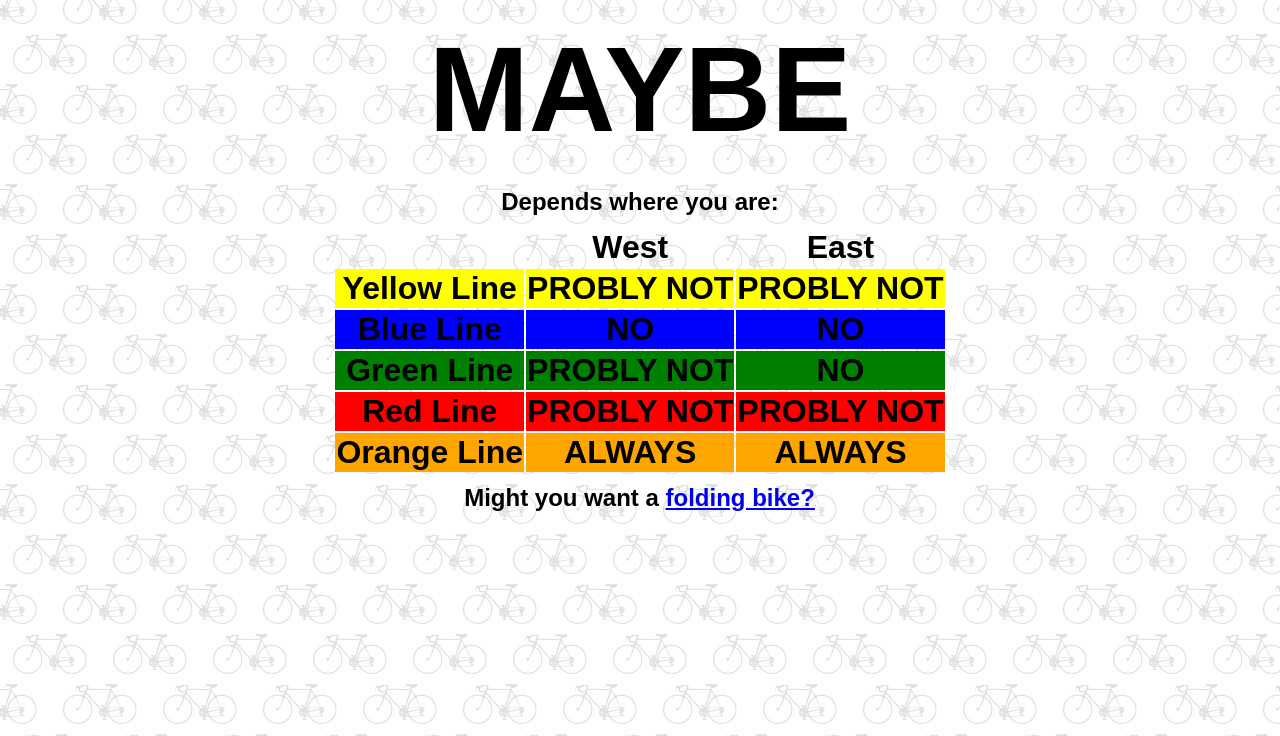
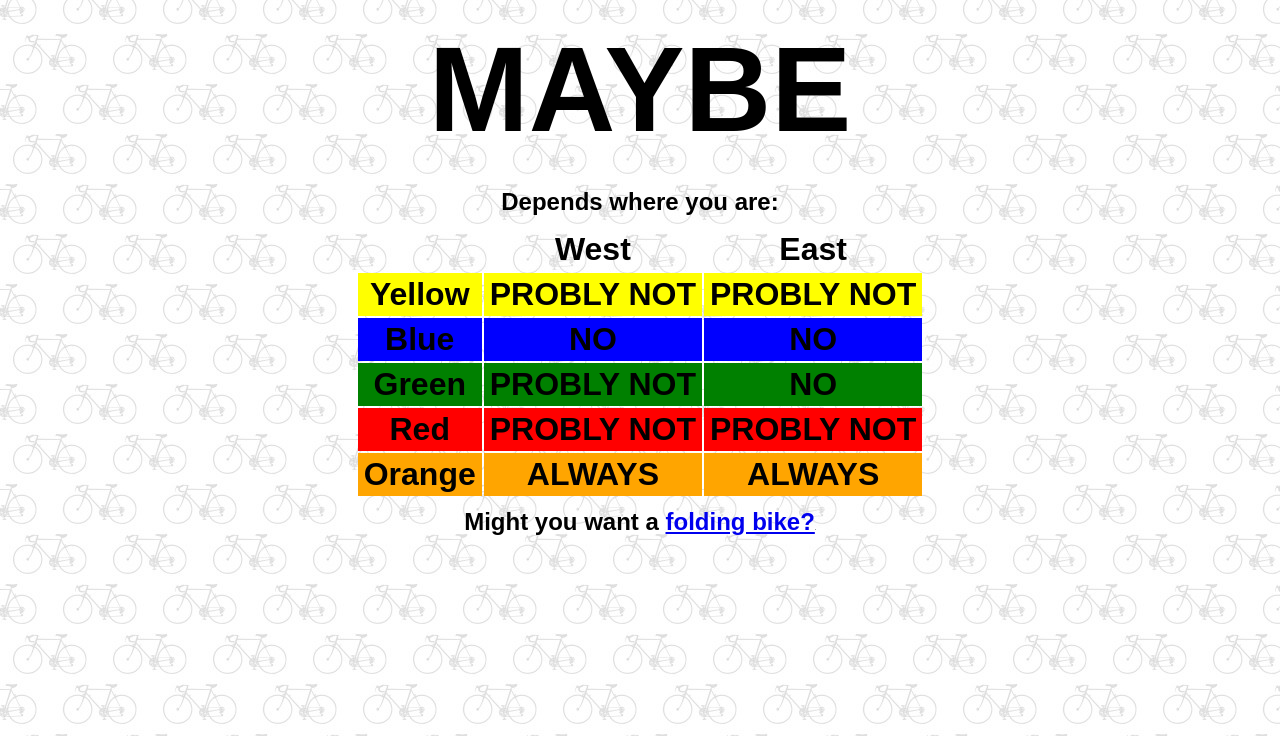
Before and after one commit to aldeka/bartbikes, a Flask app: page /testing/ in a window 1280 px wide. Shown: the top 736 px of the page. Run offline with Flask 2, Linux system fonts and the light colour scheme.

Commit message:
tiny style tweak

```diff
--- a/templates/index.html
+++ b/templates/index.html
@@ -23,6 +23,10 @@
         table {
             margin: 0 auto;
             font-size: 24pt;
+        }
+
+        td {
+            padding: 3px 6px;
         }
 
         p {
@@ -68,27 +72,27 @@
         </thead>
         <tbody>
             <tr class="yellow">
-                <td>Yellow Line</td>
+                <td>Yellow</td>
                 <td>{{ chart.yellow_line.west }}</td>
                 <td>{{ chart.yellow_line.east }}</td>
             </tr>
             <tr class="blue">
-                <td>Blue Line</td>
+                <td>Blue</td>
                 <td>{{ chart.blue_line.west }}</td>
                 <td>{{ chart.blue_line.east }}</td>
             </tr>
             <tr class="green">
-                <td>Green Line</td>
+                <td>Green</td>
                 <td>{{ chart.green_line.west }}</td>
                 <td>{{ chart.green_line.east }}</td>
             </tr>
             <tr class="red">
-                <td>Red Line</td>
+                <td>Red</td>
                 <td>{{ chart.yellow_line.west }}</td>
                 <td>{{ chart.yellow_line.east }}</td>
             </tr>
             <tr class="orange">
-                <td>Orange Line</td>
+                <td>Orange</td>
                 <td>ALWAYS</td>
                 <td>ALWAYS</td>
             </tr>
```
